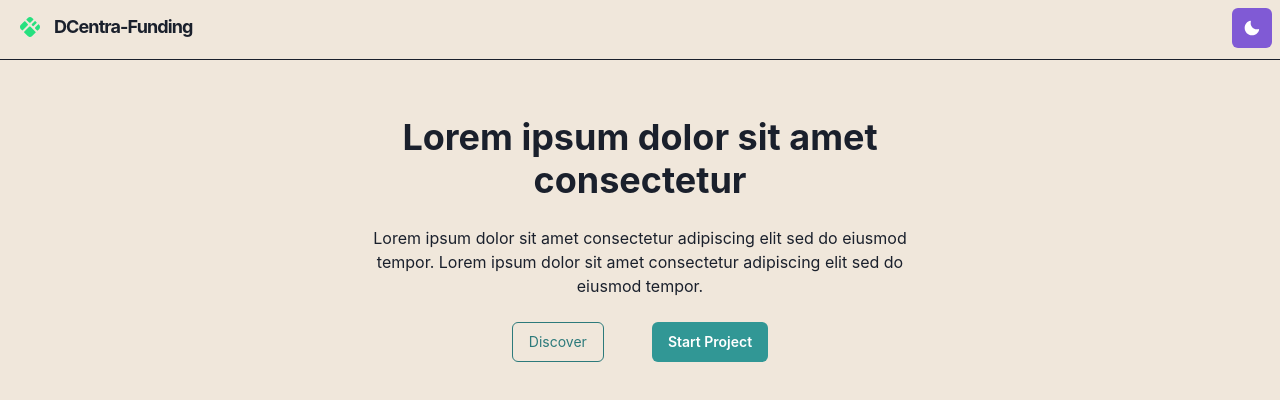
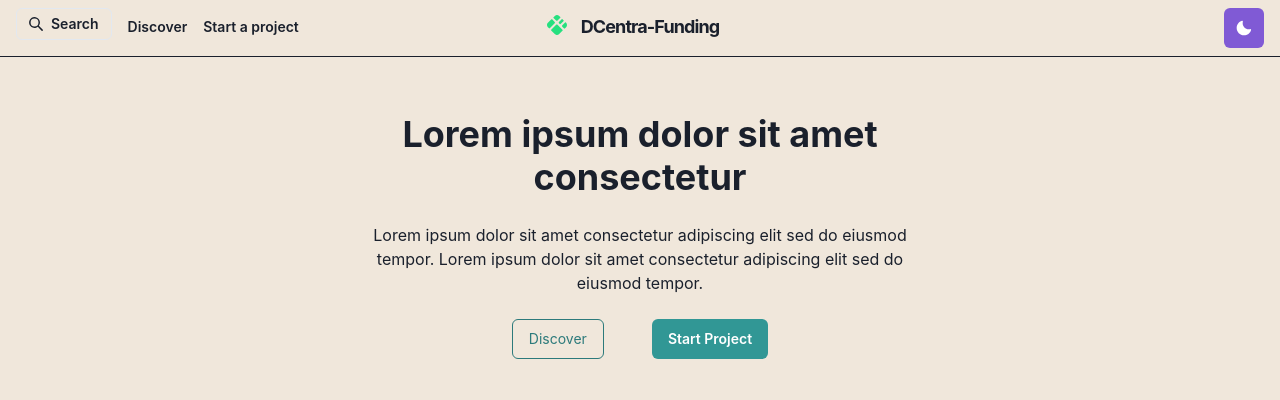
Before and after one commit to BenLemaitre/dcentra-funding, a Next.js app: page / in a window 1280 px wide. Shown: the top 400 px of the page. Built offline with nearby package versions, Linux system fonts and the light colour scheme.

Commit message:
rework navbar

```diff
--- a/src/components/logo.jsx
+++ b/src/components/logo.jsx
@@ -1,16 +1,14 @@
 import Link from 'next/link'
 import Image from 'next/image'
 import styled from '@emotion/styled'
-import { Flex, Text } from '@chakra-ui/react'
+import { Text } from '@chakra-ui/react'
 import svgLogo from '../../public/logo.svg'
 
 const LogoBox = styled.span`
   font-weight: bold;
   font-size: 18px;
   display: inline-flex;
-  align-items: center;
-  height: 30px;
-  padding: 10px;
+  align-items: start;
   cursor: pointer;
 
   &:hover img {
@@ -29,7 +27,6 @@ const Logo = () => (
       </LogoBox>
     </a>
   </Link>
-  // </Flex>
 )
 
 export default Logo
--- a/src/components/navbar.jsx
+++ b/src/components/navbar.jsx
@@ -1,22 +1,42 @@
 import Logo from './logo'
-
-import { Box, Flex, Button, Stack, Container } from '@chakra-ui/react'
+import NextLink from 'next/link'
+import { Box, Container, Button } from '@chakra-ui/react'
+import { SearchIcon } from "@chakra-ui/icons"
 import ThemeToggleButton from './theme-toggle-button'
 
-const Navbar = ({ account }) => {
+const NavItem = ({href, path, children}) => {
   return (
-    <Box as="nav" minH={'60px'} w="100%" borderBottom={1} borderStyle={'solid'}>
+    <NextLink href={href} passHref>
+      <Button size="sm" variant="unstyled" p={2}>
+        {children}
+      </Button>
+    </NextLink>
+  )
+}
+
+const Navbar = ({ path }) => {
+  return (
+    <Box as="nav" minH={'55px'} w="100%" borderBottom={1} borderStyle={'solid'}>
       <Container
-        display="flex"
+        d="flex"
         p={2}
         maxW="container.lg.md"
-        align="center"
-        justify="space-between"
       >
-        <Flex align="center" mr={5}>
+        <Box align="left" flex={1}>
+          <Button size="sm" mx={2} variant="outline" leftIcon={<SearchIcon/>}>
+            Search
+          </Button>
+          <NavItem href="/projects" path={path}>
+            Discover
+          </NavItem>
+          <NavItem href="/create-project" path={path}>
+            Start a project
+          </NavItem>
+        </Box>
+        <Box alignSelf="center" align="center" flex={1}>
           <Logo />
-        </Flex>
-        <Box ml={5} align="right" flex={1}>
+        </Box>
+        <Box mx={2} align="right" flex={1}>
           <ThemeToggleButton />
         </Box>
       </Container>
@@ -25,12 +45,3 @@ const Navbar = ({ account }) => {
 }
 
 export default Navbar
-
-/* {account ? (
-  <Button as={'a'} fontSize={'sm'} fontWeight={400} variant={'link'}>
-    {account.substring(0, 6)}...
-    {account.substring(38, 42)}
-  </Button>
-) : (
-  <span />
-)} */
```
Also changed, not shown: src/components/list-item.jsx (+11 -23 lines).
